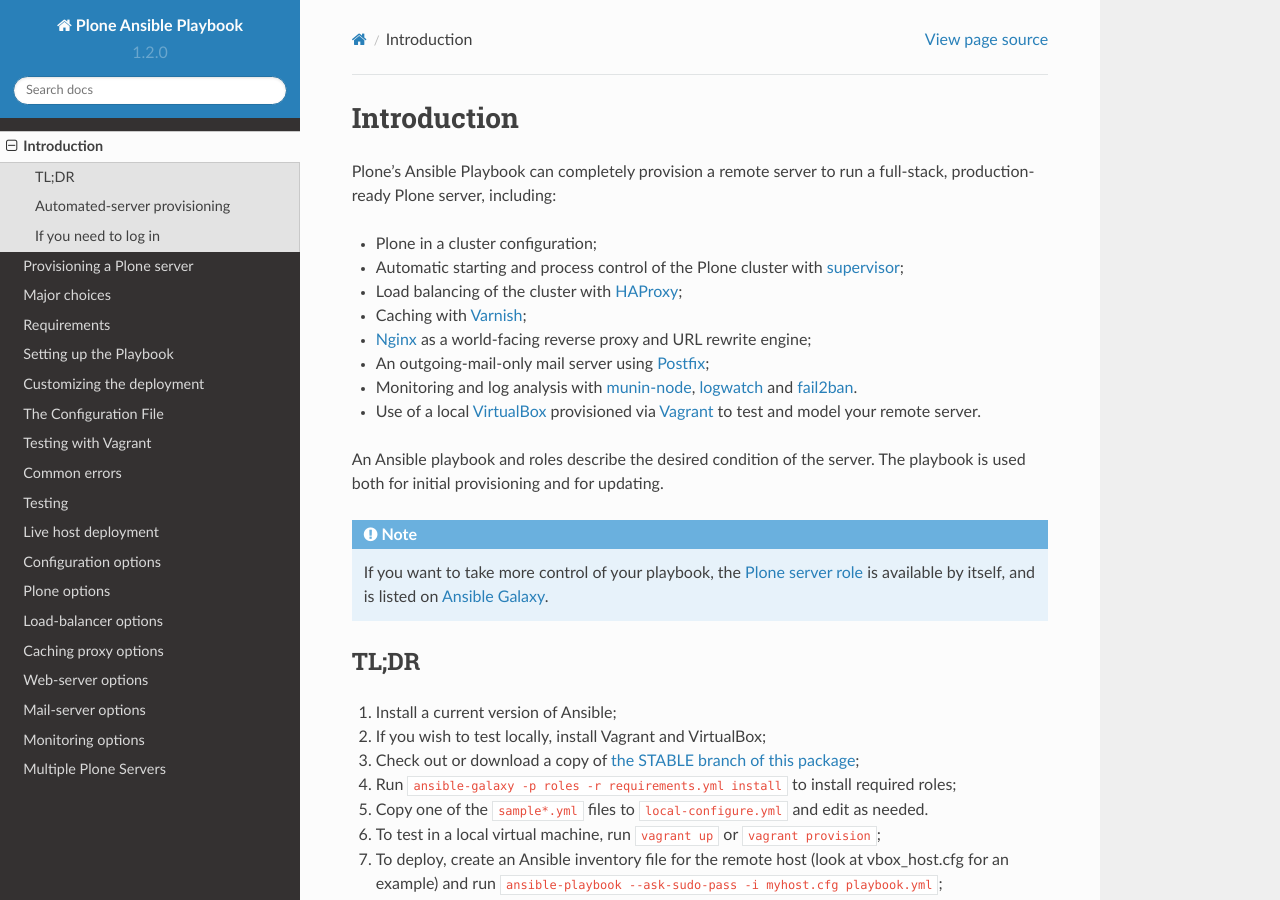
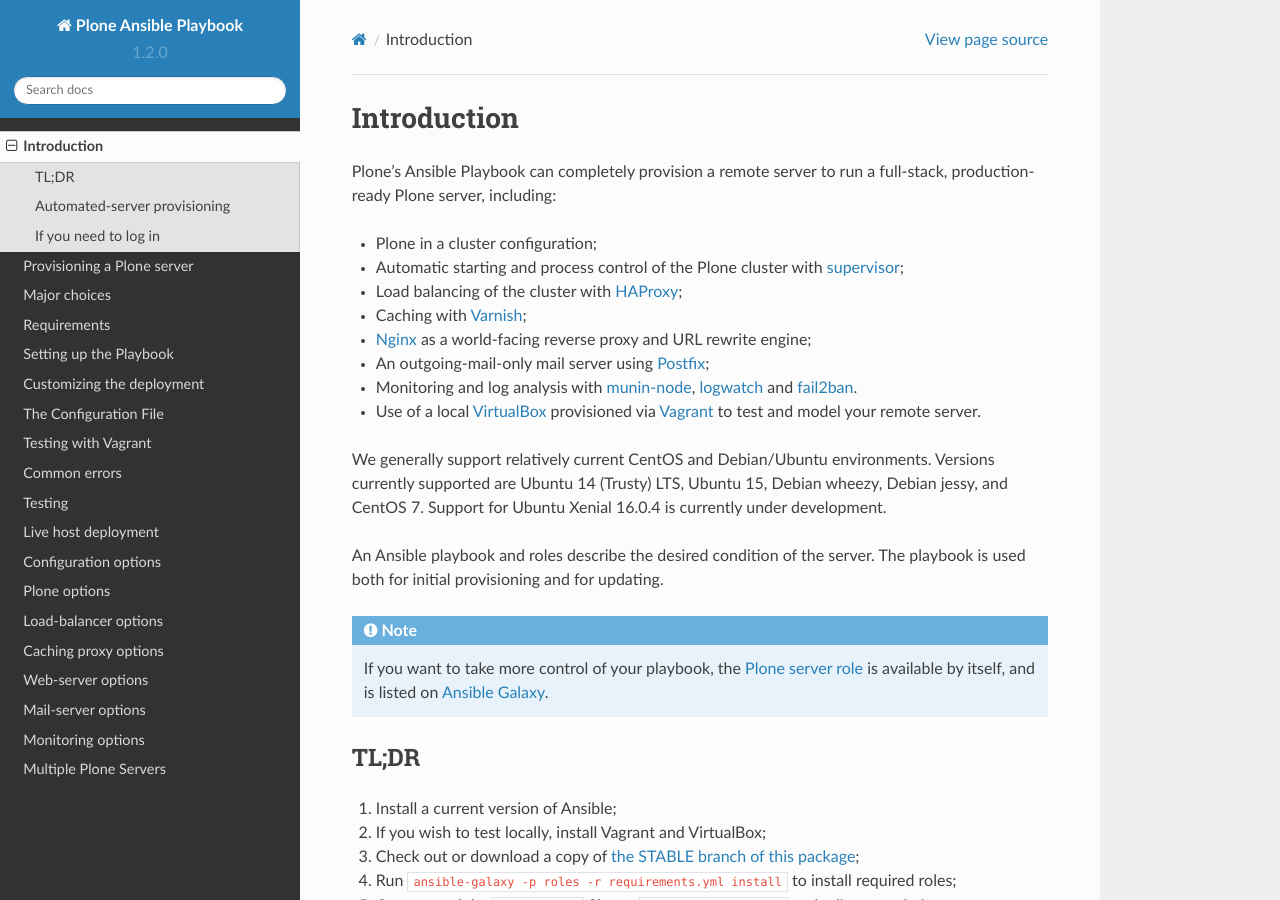
Before and after one commit to plone/ansible-playbook, a Sphinx documentation site: the page built from docs/intro.rst, in a window 1280 px wide and 900 px high. Built offline with Sphinx 7.4.7 and the Read the Docs theme 2.0.0, drawn with Linux system fonts in a browser that asks for light colours.

Commit message:
Doc update to clarify platform support. Fixes #42.

```diff
--- a/HISTORY.txt
+++ b/HISTORY.txt
@@ -1,3 +1,8 @@
+1.2.9 (unreleased)
+
+- Doc update to clarify platform support. Fixes #42.
+  [smcmahon]
+
 1.2.8 2016-04-25
 
 - Use plone server 1.2.8.
--- a/README.rst
+++ b/README.rst
@@ -30,6 +30,8 @@ Plone's Ansible Playbook can completely provision a remote server to run the ful
 
 An ansible playbook and roles describe the desired condition of the server. The playbook is used both for initial provisioning and for updating.
 
+We generally support relatively current CentOS and Debian/Ubuntu environments. Versions currently supported are Ubuntu 14 (Trusty) LTS, Ubuntu 15, Debian wheezy, Debian jessy, and CentOS 7. Support for Ubuntu Xenial 16.0.4 is currently under development.
+
 See the ``docs`` subdirectory or `readthedocs <http://plone-ansible-playbook.readthedocs.org/en/latest/>`_ for complete documentation.
 
 TL;DR
--- a/docs/index.rst
+++ b/docs/index.rst
@@ -3,7 +3,7 @@ Plone's Ansible Playbook
 
 .. admonition:: Description
 
-    Use Ansible to provision a full-stack Plone server
+    Use Ansible to provision a full-stack Plone server on Ubuntu/Debian or CentOS servers.
 
 .. toctree::
    :maxdepth: 2
--- a/docs/intro.rst
+++ b/docs/intro.rst
@@ -18,6 +18,8 @@ Plone's Ansible Playbook can completely provision a remote server to run a full-
 * Monitoring and log analysis with `munin-node <http://munin-monitoring.org/>`_, `logwatch <http://linuxcommand.org/man_pages/logwatch8.html>`_ and `fail2ban <http://www.fail2ban.org/wiki/index.php/Main_Page>`_.
 
 * Use of a local `VirtualBox <https://www.virtualbox.org/>`_ provisioned via `Vagrant <https://www.vagrantup.com/>`_ to test and model your remote server.
+
+We generally support relatively current CentOS and Debian/Ubuntu environments. Versions currently supported are Ubuntu 14 (Trusty) LTS, Ubuntu 15, Debian wheezy, Debian jessy, and CentOS 7. Support for Ubuntu Xenial 16.0.4 is currently under development.
 
 An Ansible playbook and roles describe the desired condition of the server. The playbook is used both for initial provisioning and for updating.
 
```
Also changed, not shown: docs/preparing.rst (+1 -3 lines).
